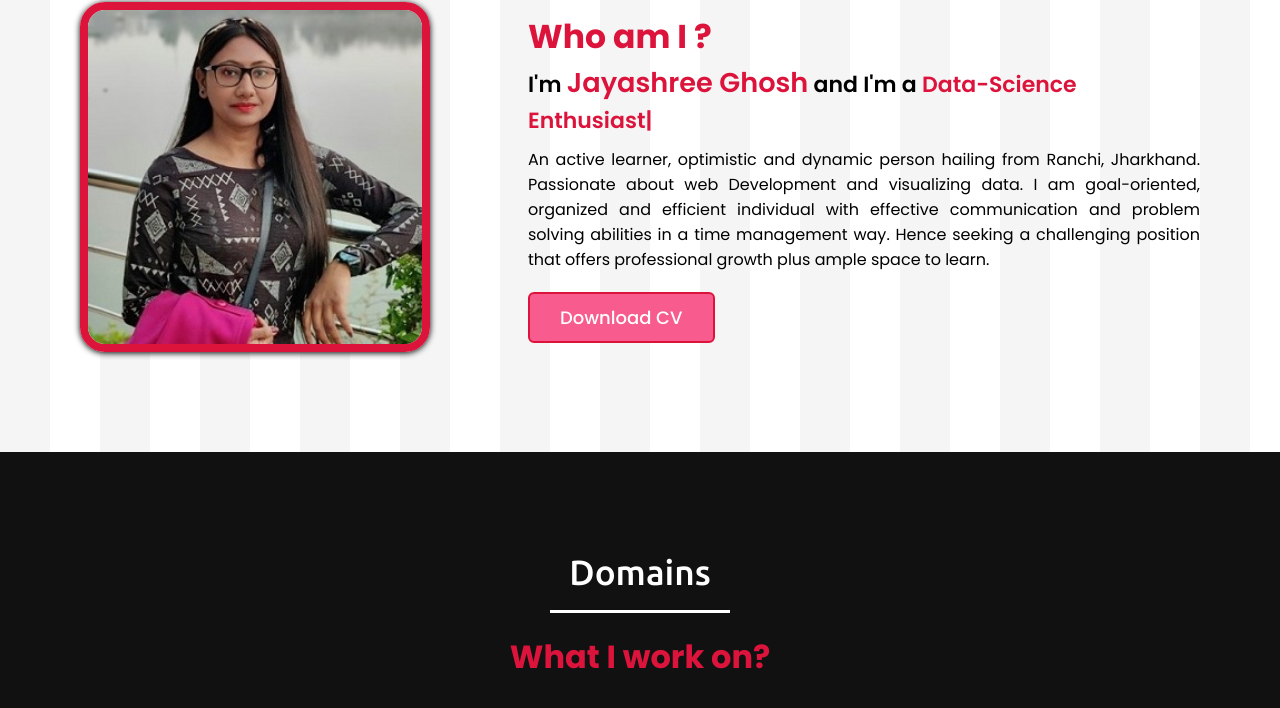
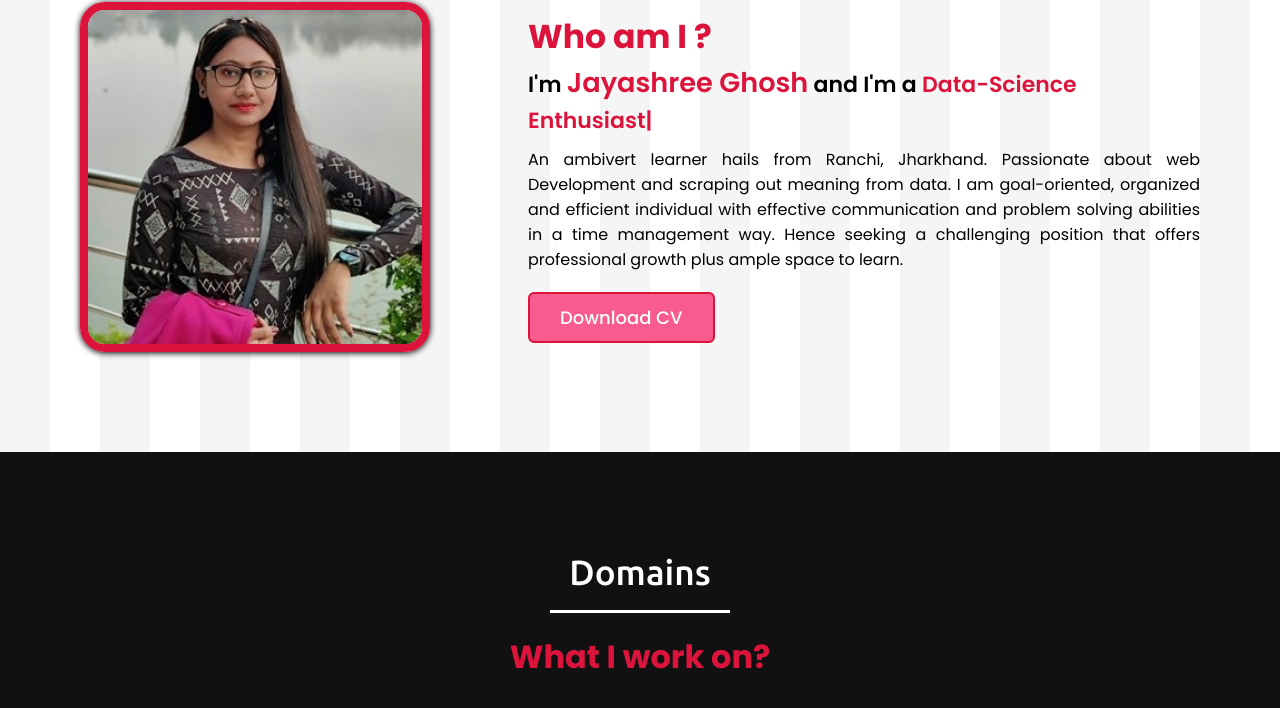
Before and after one commit to jaya678/jaya678.github.io, a plain HTML site: page index.html in a window 1280 px wide. Shown: the part 1019-1727 px from the top of the page. Drawn offline with nearby package versions, Linux system fonts and the light colour scheme.

Commit message:
Update index.html

```diff
--- a/index.html
+++ b/index.html
@@ -98,7 +98,7 @@
                                 <h2><span>Who am I ?</span></h2>
                                 I'm  <span style="font-size: 1.7rem;"> Jayashree Ghosh</span> and I'm a <span class="typing-2"></span></div>
                                 <p>
-                                An active learner, optimistic and dynamic person hailing from Ranchi, Jharkhand. Passionate about web Development and visualizing data.
+                                An ambivert learner hails from Ranchi, Jharkhand. Passionate about web Development and scraping out meaning from data.
                                 I am goal-oriented, organized and efficient individual with effective communication and problem solving abilities in a time management way.
                                 Hence seeking a challenging position that offers professional growth plus ample space to learn.
 
```
